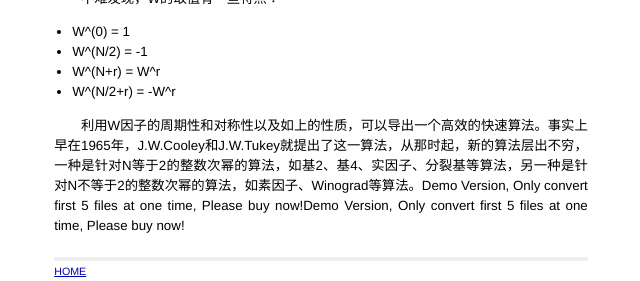
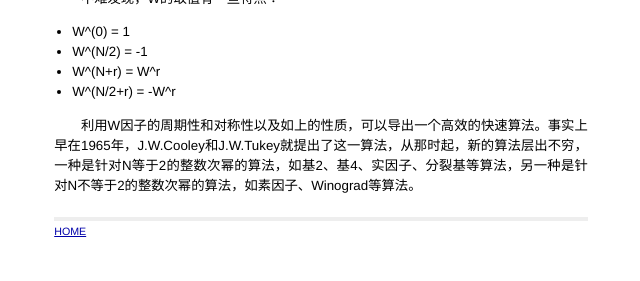
Before and after one commit to jackyuqian/jackyuqian.github.io, a Jekyll site: the page built from _posts/signal_process/2016-3-23-3_fft.md, in a window 1280 px wide and 900 px high, scrolled down 1918 px, cut to the strip 619-900 px from the top of the window. Shown: the whole strip, without its empty margins (319-959 px from the left). Built offline with Jekyll 4.4.1, drawn with Linux system fonts in a browser that asks for light colours; Markdown is read by kramdown in place of the engine named in the settings; after the commit the page ends 2778 px from its top, so only the background shows below that.

Commit message:
encoding

```diff
--- a/_posts/signal_process/2016-3-23-3_fft.md
+++ b/_posts/signal_process/2016-3-23-3_fft.md
@@ -44,4 +44,4 @@ category: 信号处理
 * W^(N+r) = W^r
 * W^(N/2+r) = -W^r
 
-利用W因子的周期性和对称性以及如上的性质，可以导出一个高效的快速算法。事实上早在1965年，J.W.Cooley和J.W.Tukey就提出了这一算法，从那时起，新的算法层出不穷，一种是针对N等于2的整数次幂的算法，如基2、基4、实因子、分裂基等算法，另一种是针对N不等于2的整数次幂的算法，如素因子、Winograd等算法。Demo Version, Only convert first 5 files at one time, Please buy now!Demo Version, Only convert first 5 files at one time, Please buy now!
+利用W因子的周期性和对称性以及如上的性质，可以导出一个高效的快速算法。事实上早在1965年，J.W.Cooley和J.W.Tukey就提出了这一算法，从那时起，新的算法层出不穷，一种是针对N等于2的整数次幂的算法，如基2、基4、实因子、分裂基等算法，另一种是针对N不等于2的整数次幂的算法，如素因子、Winograd等算法。
```
Also changed, not shown: _posts/bus_protocols/2016-10-9-1_axi.md (+0 -1 lines), _posts/signal_process/2016-1-25-1_preface.md (+0 -15 lines), _posts/signal_process/2016-3-22-2_fourier_transform.md (+0 -1 lines).
